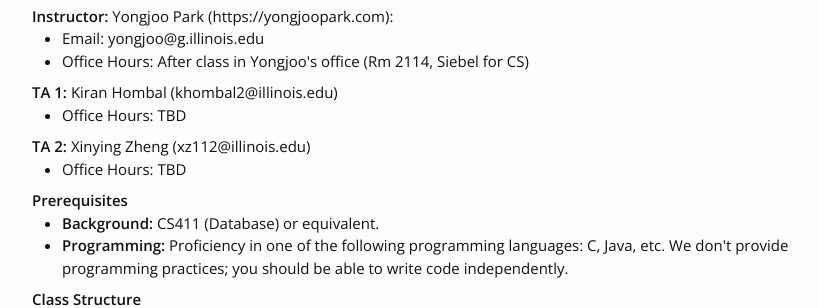
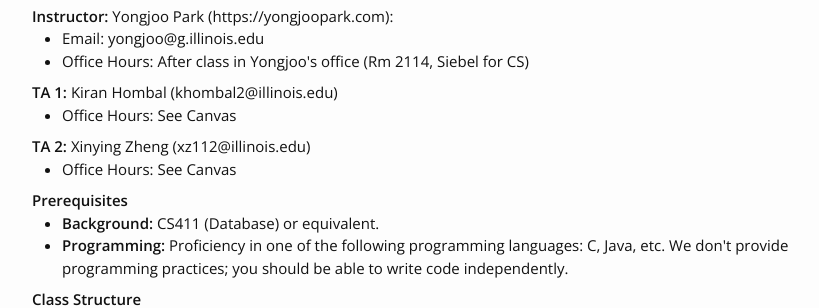
Before and after one commit to pyongjoo/pyongjoo.github.io, a Jekyll site: the page built from teaching/fall2025/cs511.md, in a window 1280 px wide and 900 px high. Shown: the part 212-520 px from the top of the window, without its empty margins (218-1037 px from the left). Built offline with Jekyll 4.4.1, drawn with Linux system fonts in a browser that asks for light colours.

Commit message:
office hour updated

```diff
--- a/teaching/fall2025/cs511.md
+++ b/teaching/fall2025/cs511.md
@@ -18,12 +18,12 @@
 
 <p style="margin-top: -15px;"> <b>TA 1:</b> Kiran Hombal (khombal2@illinois.edu)</p>
 <ul style="margin-top: -15px;">
-  <li>Office Hours: TBD</li>
+  <li>Office Hours: See Canvas</li>
 </ul>
 
 <p style="margin-top: -15px;"> <b>TA 2:</b> Xinying Zheng (xz112@illinois.edu)</p>
 <ul style="margin-top: -15px;">
-  <li>Office Hours: TBD</li>
+  <li>Office Hours: See Canvas</li>
 </ul>
 
 <p style="margin-top: -15px;"> <b> Prerequisites </b> </p>
```
